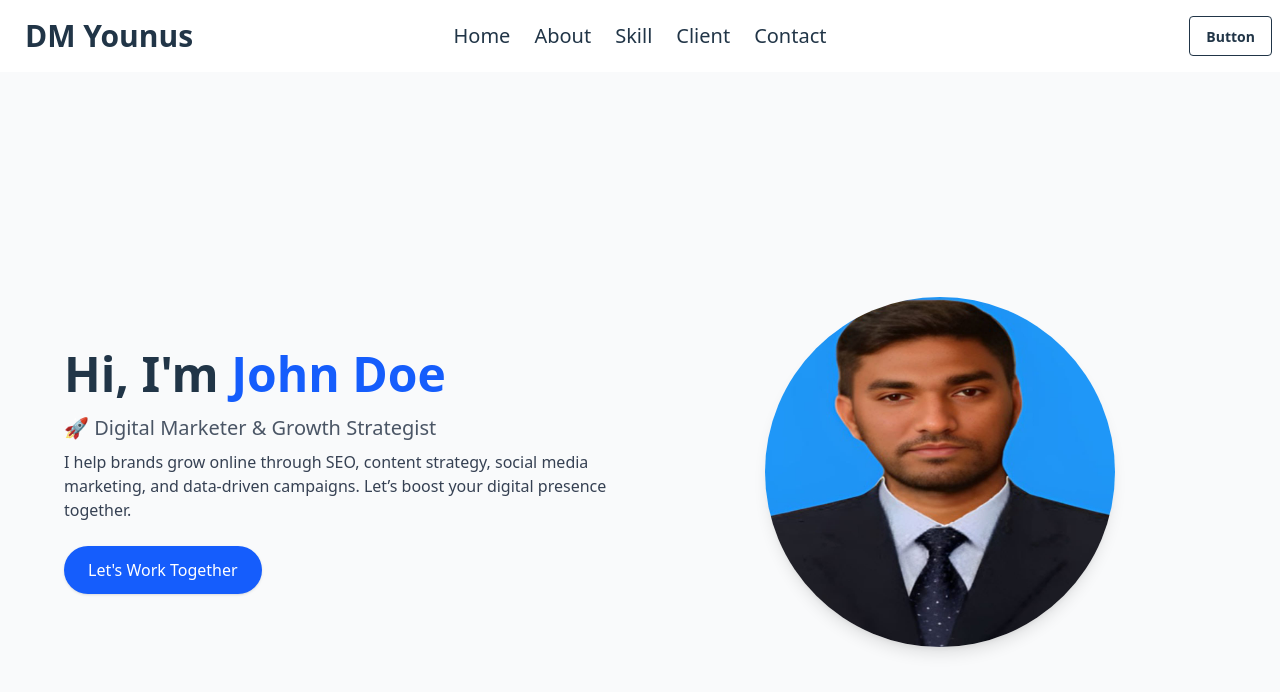
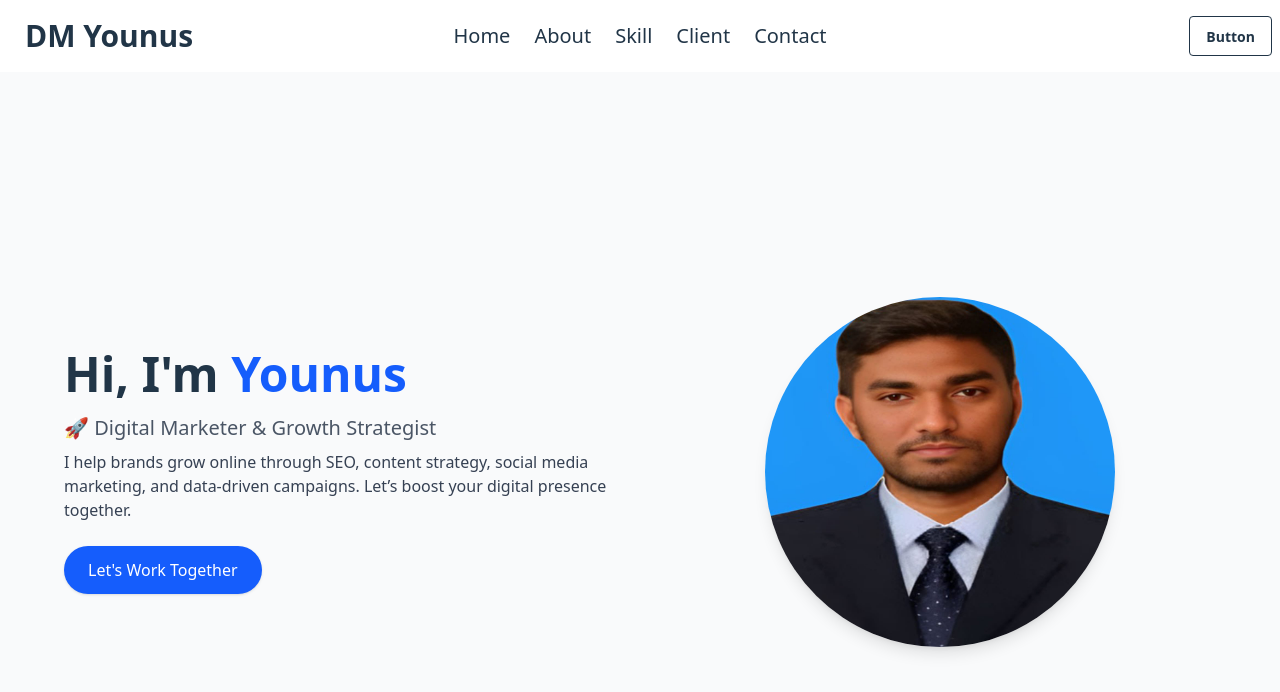
Before and after one commit to safin33221/Md-Younus_-Portfolios-, a React (Vite) app: page / in a window 1280 px wide. Shown: the top 692 px of the page. Built offline with nearby package versions, Linux system fonts and the light colour scheme.

Commit message:
update hero

```diff
--- a/src/Components/HeroSection.jsx
+++ b/src/Components/HeroSection.jsx
@@ -8,7 +8,7 @@
         {/* Left Column: Text Content */}
         <div>
           <h1 className="text-4xl lg:text-5xl font-bold text-gray-[350px]0 dark:text-white mb-4">
-            Hi, I'm <span className="text-blue-600 dark:text-blue-400">John Doe</span>
+            Hi, I'm <span className="text-blue-600 dark:text-blue-400">Younus</span>
           </h1>
           <p className="text-xl text-gray-600 dark:text-gray-300 font-medium mb-2">
             🚀 Digital Marketer & Growth Strategist
```
